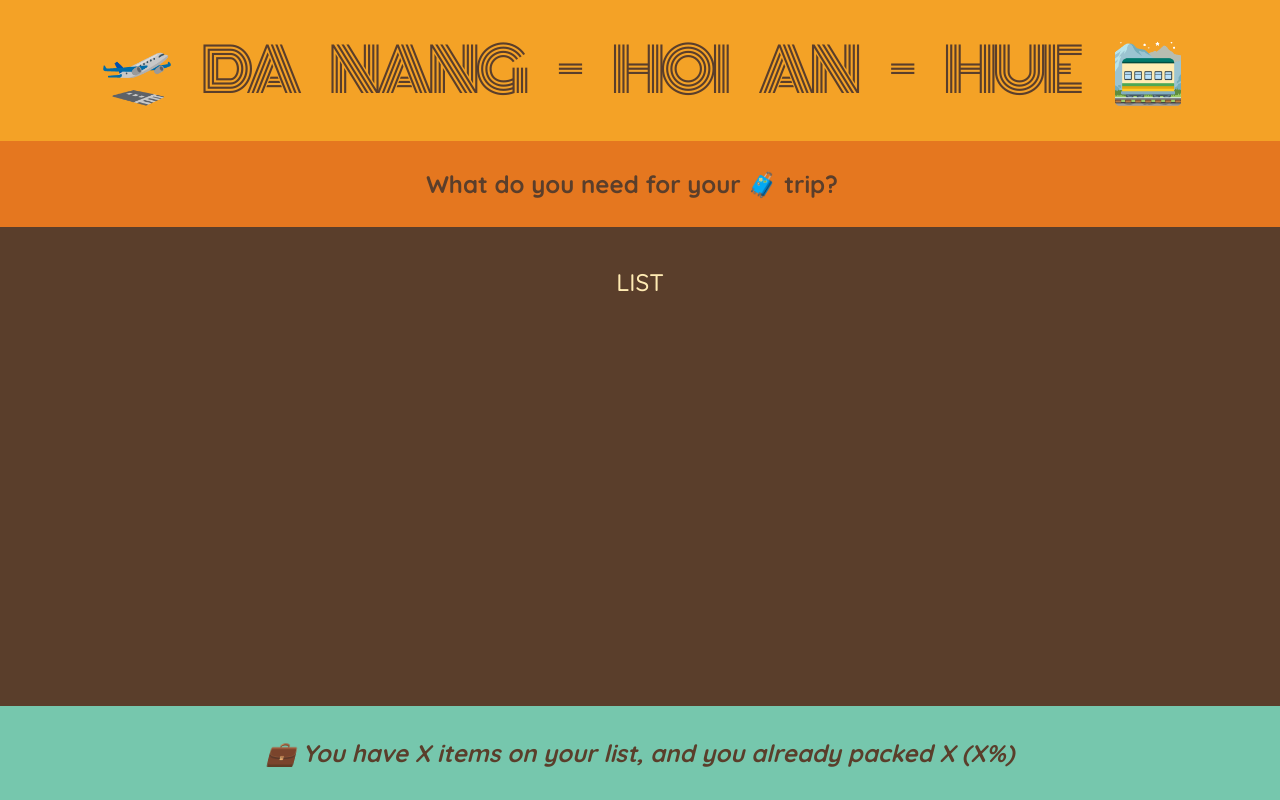
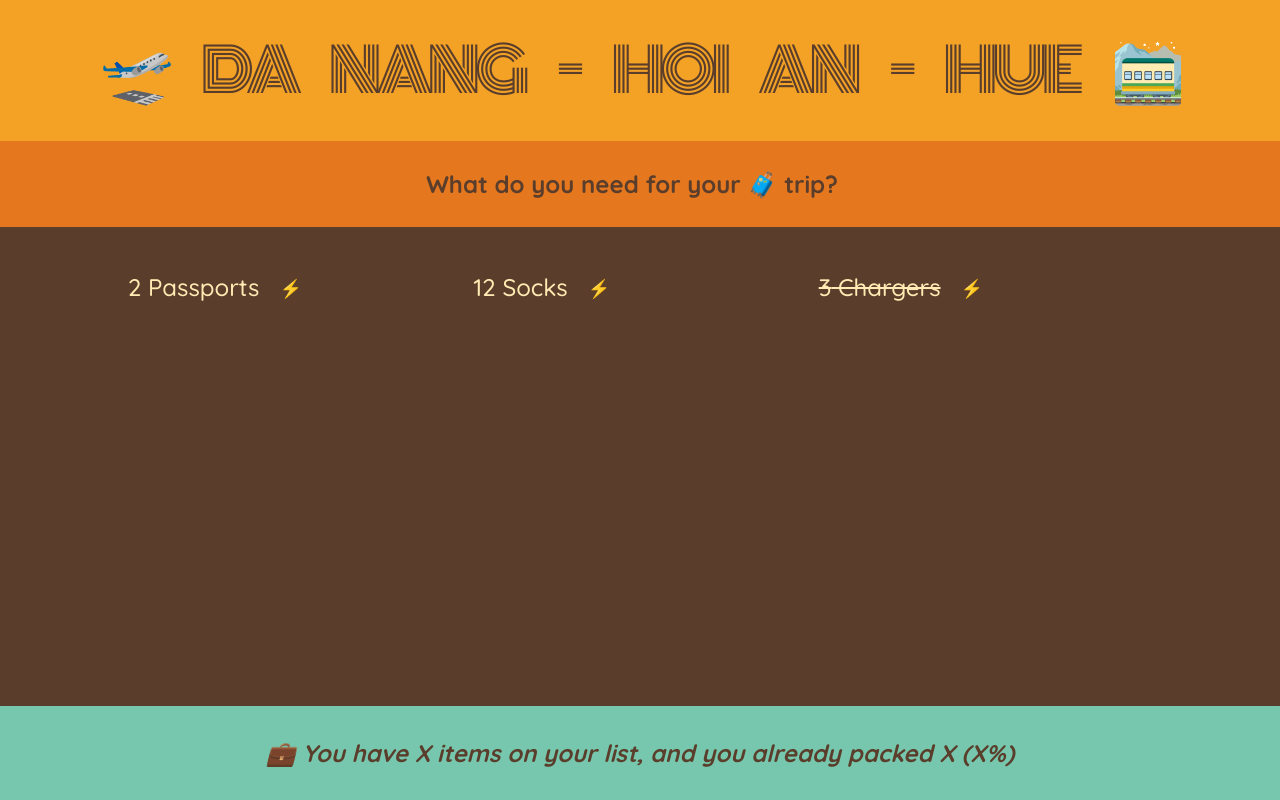
Before and after one commit to arvincarlo/TravelList, a React (Create React App) app: page / in a window 1280 px wide. Built offline with nearby package versions, Linux system fonts and the light colour scheme.

Commit message:
Rendering the Item list

```diff
--- a/src/App.js
+++ b/src/App.js
@@ -1,9 +1,16 @@
+const initialItems = [
+  { id: 1, description: "Passports", quantity: 2, packed: false },
+  { id: 2, description: "Socks", quantity: 12, packed: false },
+  { id: 3, description: "Chargers", quantity: 3, packed: true },
+];
+
 function App() {
   return (
     <div className="app">
       <Logo/>
       <Form/>
       <PackingList/>
+      {/* {initialItems.map(item => <PackingList key={item.id} item={item}/>) } */}
       <Stats/>
     </div>
   )
@@ -12,13 +19,21 @@
 function Logo() {
   return <h1>🛫 Da Nang - Hoi An - Hue 🚞</h1>
 }
+
 function Form() {
   return <div className="add-form">
     <h3>What do you need for your 🧳 trip?</h3>
   </div>
 }
+
 function PackingList() {
-  return <div className="list">LIST</div>
+  return (
+    <div className="list">
+      <ul>
+        {initialItems.map(item => <Item key={item} item={item}/>)}
+      </ul>
+    </div>
+  );
 }
 function Stats() {
   return (
@@ -28,4 +43,13 @@
   )
 }
 
+function Item({item}) {
+  return (
+    <li>
+      <span style={item.packed ? { textDecoration: "line-through" } : {}}>{item.quantity} {item.description}</span>
+      <button>⚡</button>
+    </li>
+  )
+}
+
 export default App;
--- a/src/index.css
+++ b/src/index.css
@@ -108,6 +108,7 @@
   gap: 1.2rem;
   justify-content: center;
   align-content: start;
+  overflow: hidden;
 }
 
 .list li {
```
